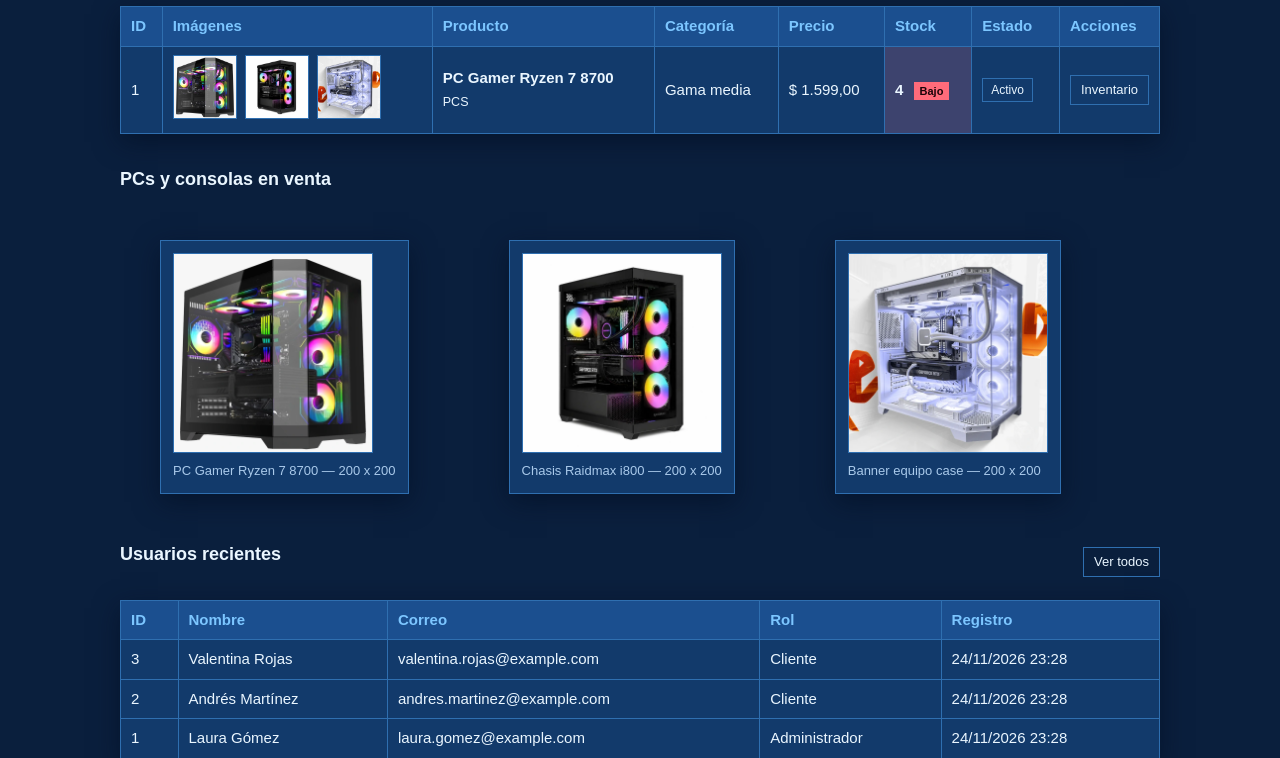
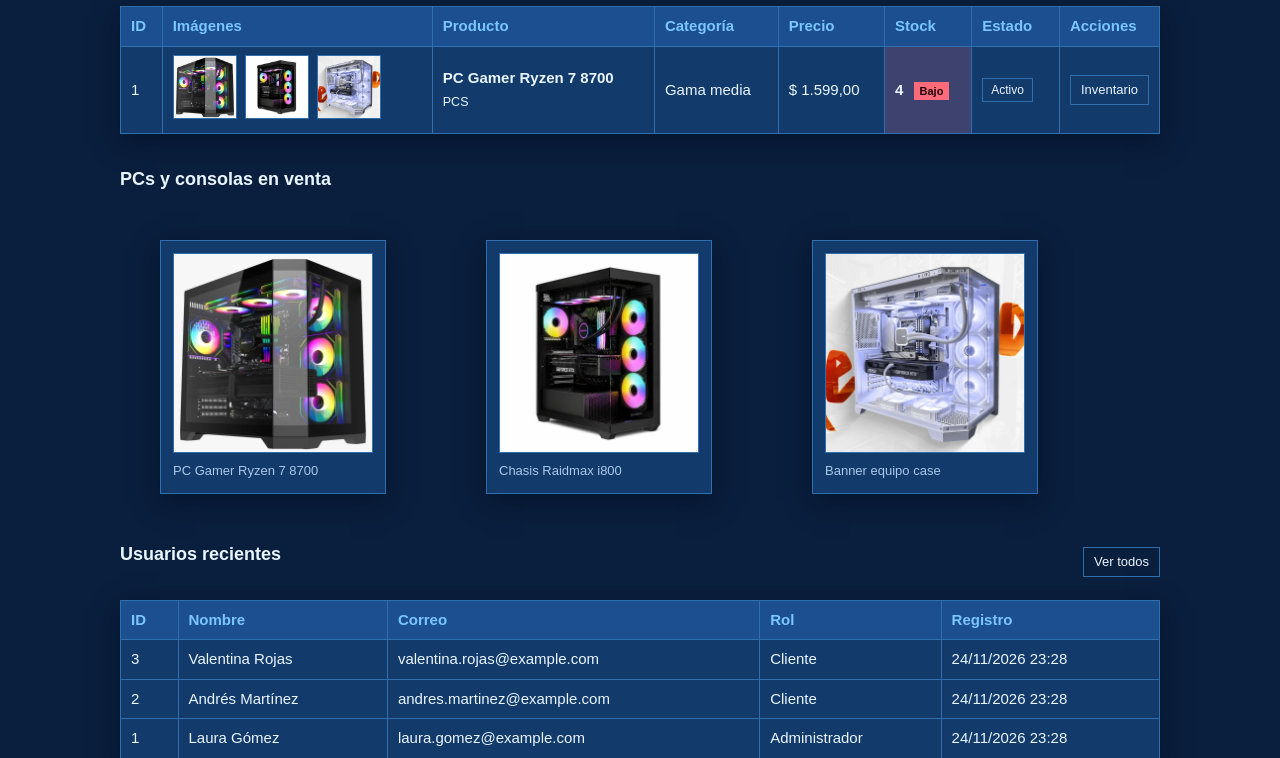
Before and after one commit to Samuel-orjd/mi-primer-repo, a PHP site: page /DASHBOARD.php in a window 1280 px wide. Shown: the part 367-1125 px from the top of the page. Run offline with PHP 8.4, Linux system fonts and the light colour scheme; data comes from the database, SQL or seed files in the repository; data that the repository does not hold is empty.

Commit message:
Quita el texto 200x200 de los captions del dashboard

```diff
--- a/PCS_Pagina/crud_usuarios/DASHBOARD.php
+++ b/PCS_Pagina/crud_usuarios/DASHBOARD.php
@@ -143,7 +143,7 @@ require __DIR__ . '/includes/header.php';
                  src="assets/img/Pc_Gamer_Ryzen_7_8700_598911d6-450a-40d3-b7f8-6c2bc2fdb279.webp"
                  width="200" height="200"
                  alt="PC Gamer Ryzen 7 8700">
-            <figcaption>PC Gamer Ryzen 7 8700 — 200 x 200</figcaption>
+            <figcaption>PC Gamer Ryzen 7 8700 </figcaption>
         </figure>
 
         <figure class="tarjeta-producto">
@@ -151,7 +151,7 @@ require __DIR__ . '/includes/header.php';
                  src="assets/img/Chasis_Raidmax_i800_Infinito_Negro.webp"
                  width="200" height="200"
                  alt="Chasis Raidmax i800 Infinito Negro">
-            <figcaption>Chasis Raidmax i800 — 200 x 200</figcaption>
+            <figcaption>Chasis Raidmax i800 </figcaption>
         </figure>
 
         <figure class="tarjeta-producto">
@@ -159,7 +159,7 @@ require __DIR__ . '/includes/header.php';
                  src="assets/img/BANNER-EQUIPO---CASE.webp"
                  width="200" height="200"
                  alt="Banner equipo case">
-            <figcaption>Banner equipo case — 200 x 200</figcaption>
+            <figcaption>Banner equipo case </figcaption>
         </figure>
     </div>
 </section>
```
